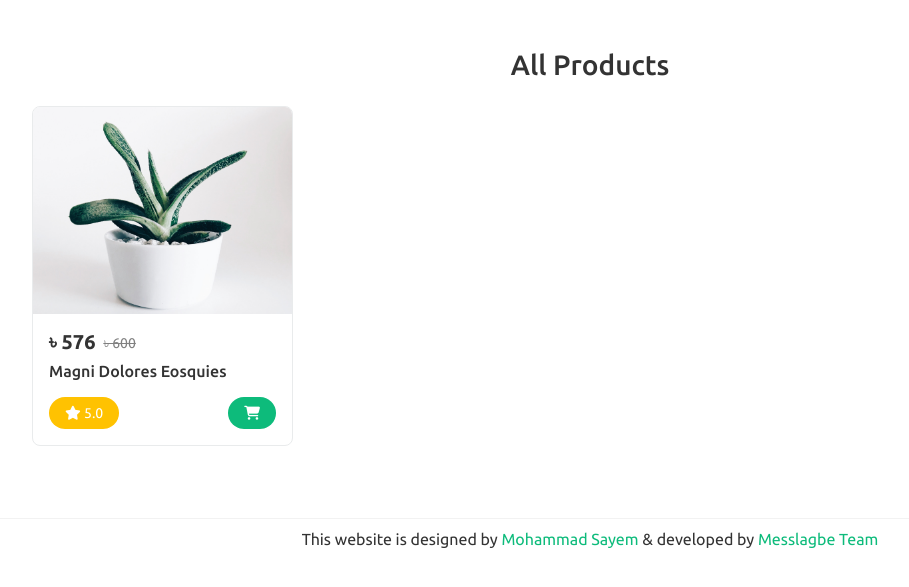
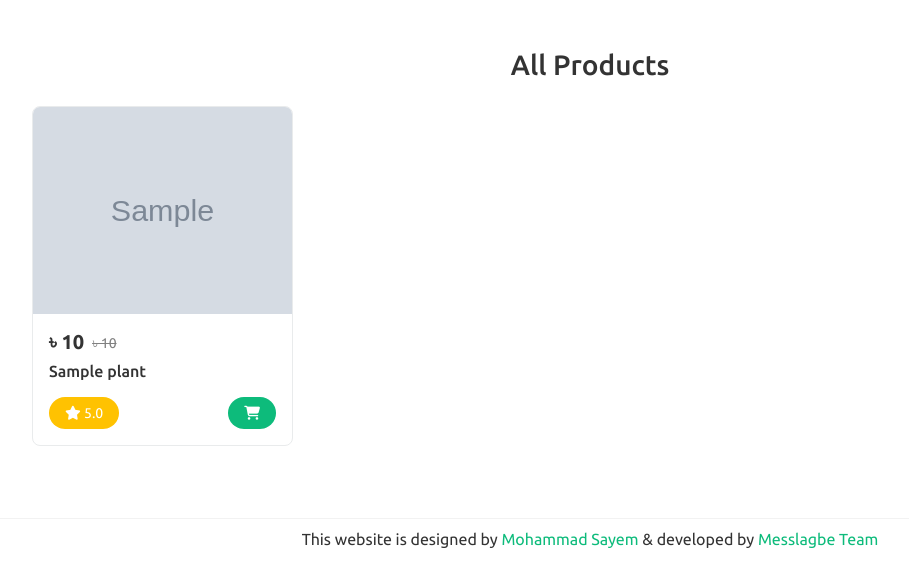
Before and after one commit to Say-M/Plantipie-Django, a Django app: template base/templates/base/product.html in a window 1280 px wide. Shown: the part 81-668 px from the top of the page, without its empty margins (50-959 px from the left). Run offline with Django 4.2, Linux system fonts and the light colour scheme; tables that the repository leaves empty hold one stand-in row (values such as "Sample post"); the template is opened without the code that fills it: values that come from a table or form of the project are taken from there, most other values are stand-ins (such as "Sample title", 1, 10 or a date in 2020); grey boxes marked "Sample" are stand-in pictures; some libraries are stand-ins or nearby versions; some web fonts are replaced.

Commit message:
some checking done. 1 . read method will work 2 . I have updated the product.html template fill when the context will be recieved the images will be shown 3 . in views the fucntions have beena dded but now commented out 4 . in urls for clarification I have changed the id to pk

```diff
--- a/base/models.py
+++ b/base/models.py
@@ -1,10 +1,10 @@
 from django.db import models
 # Create your models here.
 class Plant(models.Model):
-    cover_photo = models.ImageField(upload_to='base/static/assets/images')
-    detail_photo_1 = models.ImageField(upload_to='base/static/assets/images')
-    detail_photo_2 = models.ImageField(upload_to='base/static/assets/images')
-    detail_photo_3 = models.ImageField(upload_to='base/static/assets/images')
+    cover_photo = models.ImageField(upload_to='base/plants/assets/images')
+    detail_photo_1 = models.ImageField(upload_to='base/plants/assets/images')
+    detail_photo_2 = models.ImageField(upload_to='base/plants/assets/images')
+    detail_photo_3 = models.ImageField(upload_to='base/plants/assets/images')
     plant_name = models.CharField(max_length=255)
     previous_price = models.IntegerField()
     current_price = models.IntegerField()
--- a/base/templates/base/product.html
+++ b/base/templates/base/product.html
@@ -8,28 +8,24 @@
     <div class="container">
       <h3>All Products</h3>
       <div class="row">
-        {% load static %}
-        <!-- divider -->
-        {% for i in range %}
+        {% for plant in plants %}
         <div class="col-lg-3">
-          <a href="{% url 'product_detail' i %}" class="product">
+          <a href="{% url 'product_detail' plant.id %}" class="product">
             <div class="image">
               <img
                 class="img-fluid"
-                src="{% static '/assets/images/product-1.jpg' %}"
-                alt=""
+                src="{{plant.cover_photo.url}}"
+                alt="{{plant.plant_name}}"
               />
             </div>
             <div class="info">
               <div class="price">
-                <h5>&#2547; 576</h5>
-                <span>&#2547; 600</span>
+                <h5>&#2547; {{plant.current_price}}</h5>
+                <span>&#2547; {{plant.previous_price}}</span>
               </div>
-              <h6>Magni Dolores Eosquies</h6>
+              <h6>{{plant.plant_name}}</h6>
               <div class="other">
                 <span><i class="fa-solid fa-star"></i> 5.0</span>
-                <!-- <span><i class="fa-solid fa-pen-to-square"></i></span>
-                <span><i class="fa-regular fa-trash"></i></span> -->
                 <span><i class="fa-solid fa-shopping-cart"></i></span>
               </div>
             </div>
--- a/base/urls.py
+++ b/base/urls.py
@@ -6,7 +6,7 @@ from django.conf.urls.static import static
 urlpatterns = [
     path('', views.home, name='home'),
     path('product/', views.product, name='product'),
-    path('product/<str:id>/', views.product_detail, name='product_detail'),
+    path('product/<str:pk>/', views.product_detail, name='product_detail'),
     path('login', views.login_view, name='login'),
     path('signup/', views.signup, name='signup'),
     path('logout',views.logout_user,name='logout'),
```
Also changed, not shown: base/views.py (+12 -4 lines), base/plants/assets/images/plant-1.jpg (renamed from base/static/assets/images/plant-1.jpg), base/plants/assets/images/plant-2.jpg (renamed from base/static/assets/images/plant-2.jpg), base/plants/assets/images/plant-3.jpg (renamed from base/static/assets/images/plant-3.jpg), base/plants/assets/images/plant-4.jpg (renamed from base/static/assets/images/plant-4.jpg).
